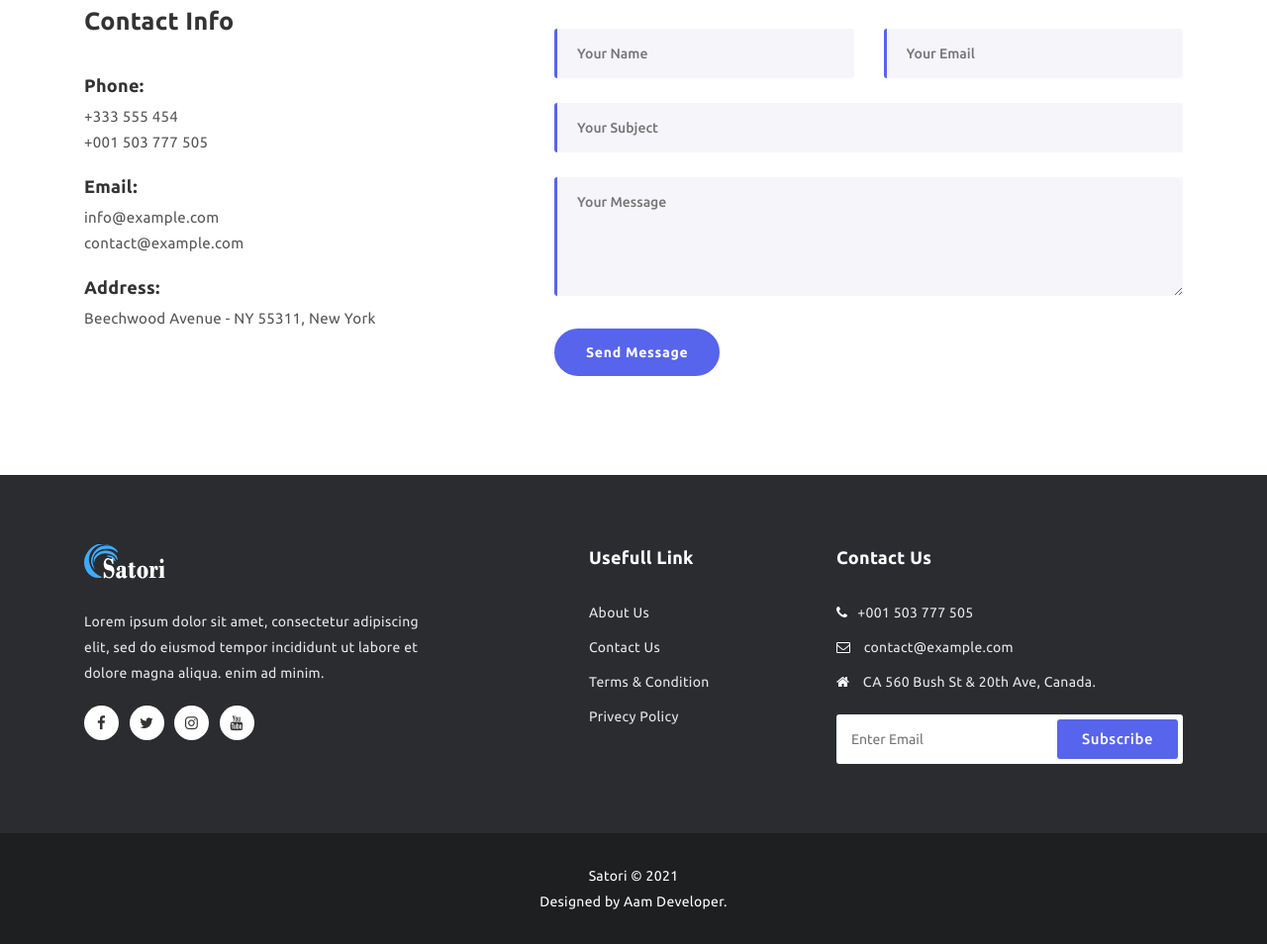
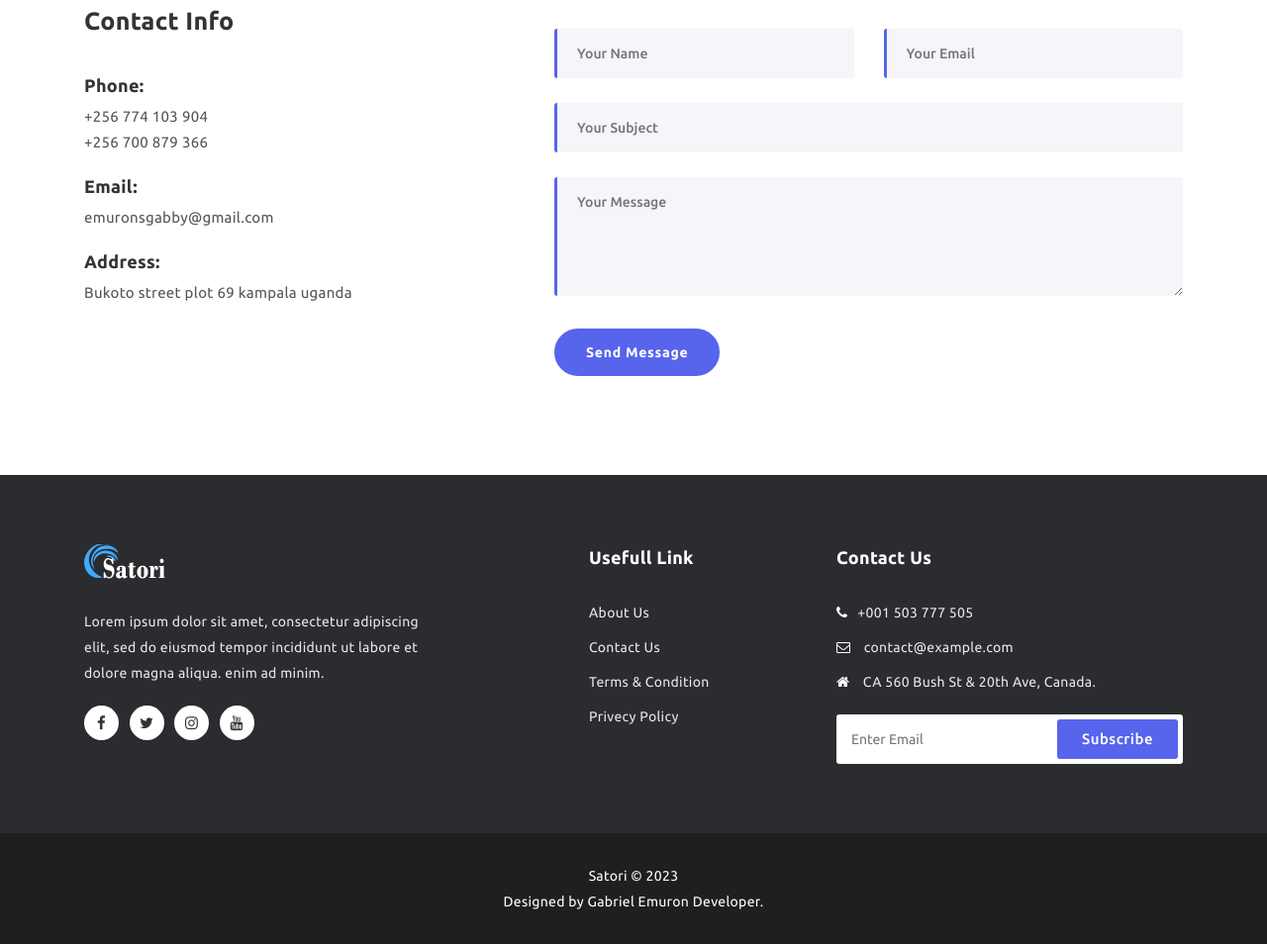
Before and after one commit to Trigis/my-project, a plain HTML site: page index.html in a window 1280 px wide. Shown: the part 8863-9817 px from the top of the page at 99% size. Drawn offline with Linux system fonts and the light colour scheme.

Commit message:
Update index.html

```diff
--- a/index.html
+++ b/index.html
@@ -795,7 +795,7 @@
 							<div class="blog-date">
 								<ul class="blog-list">
 									<li>
-										<h6>20 January - 2021</h6>
+										<h6>20 January - 2023</h6>
 									</li>
 									<li><span class="blog-inline-sep">|</span></li>
 									<li><a href="index.html#">Technology</a></li>
@@ -823,7 +823,7 @@
 							<div class="blog-date">
 								<ul class="blog-list">
 									<li>
-										<h6>25 January - 2021</h6>
+										<h6>25 January - 2023</h6>
 									</li>
 									<li><span class="blog-inline-sep">|</span></li>
 									<li><a href="index.html#">IT Services</a></li>
@@ -895,21 +895,21 @@
 						<div class="col-lg-12 col-md-12 col-sm-12">
 							<div class="contact-details">
 								<h6>Phone:</h6>
-								<p>+333 555 454</p>
-								<p>+001 503 777 505</p>
+								<p>+256 774 103 904</p>
+								<p>+256 700 879 366</p>
 							</div>
 						</div>
 						<div class="col-lg-12 col-md-12 col-sm-12">
 							<div class="contact-details">
 								<h6>Email:</h6>
-								<p>info@example.com</p>
-								<p>contact@example.com</p>
+								<p>emuronsgabby@gmail.com</p>
+
 							</div>
 						</div>
 						<div class="col-lg-12 col-md-12 col-sm-12">
 							<div class="contact-details">
 								<h6>Address:</h6>
-								<p>Beechwood Avenue - NY 55311, New York</p>
+								<p>Bukoto street plot 69 kampala uganda</p>
 							</div>
 						</div>
 					</div>
@@ -1003,8 +1003,8 @@
 				<div class="row">
 					<div class="col-md-12">
 						<div class="footer-copyright text-center">
-							<p>Satori © 2021</p>
-							<p>Designed by Aam Developer.</p>
+							<p>Satori © 2023</p>
+							<p>Designed by Gabriel Emuron Developer.</p>
 						</div>
 					</div>
 				</div>
```
